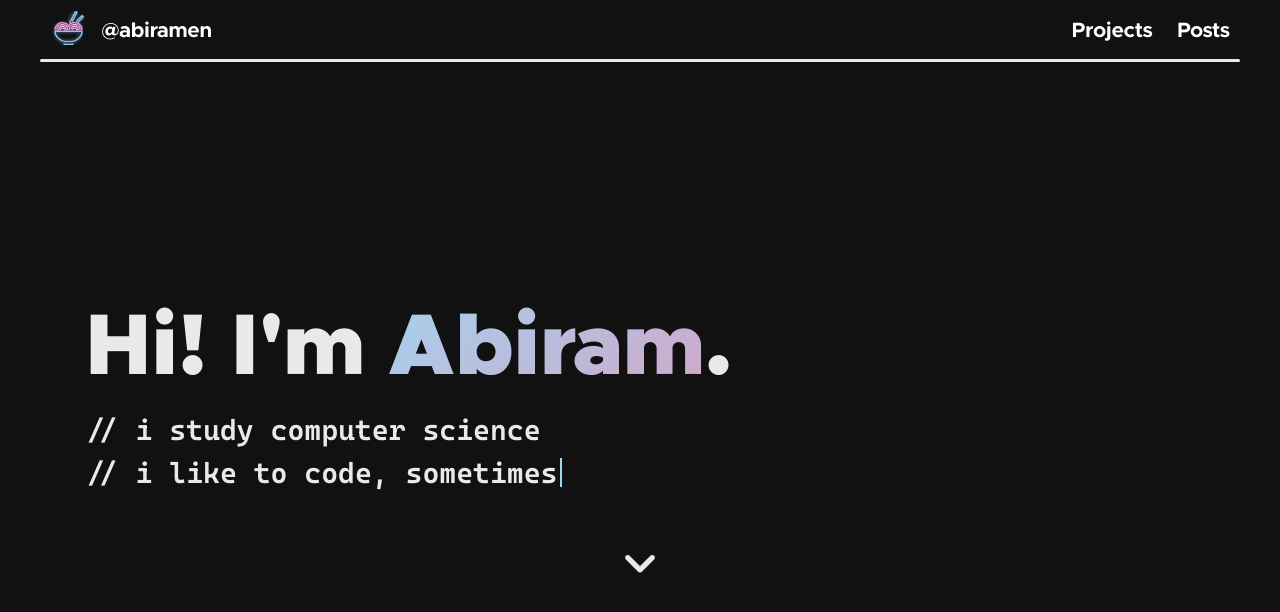
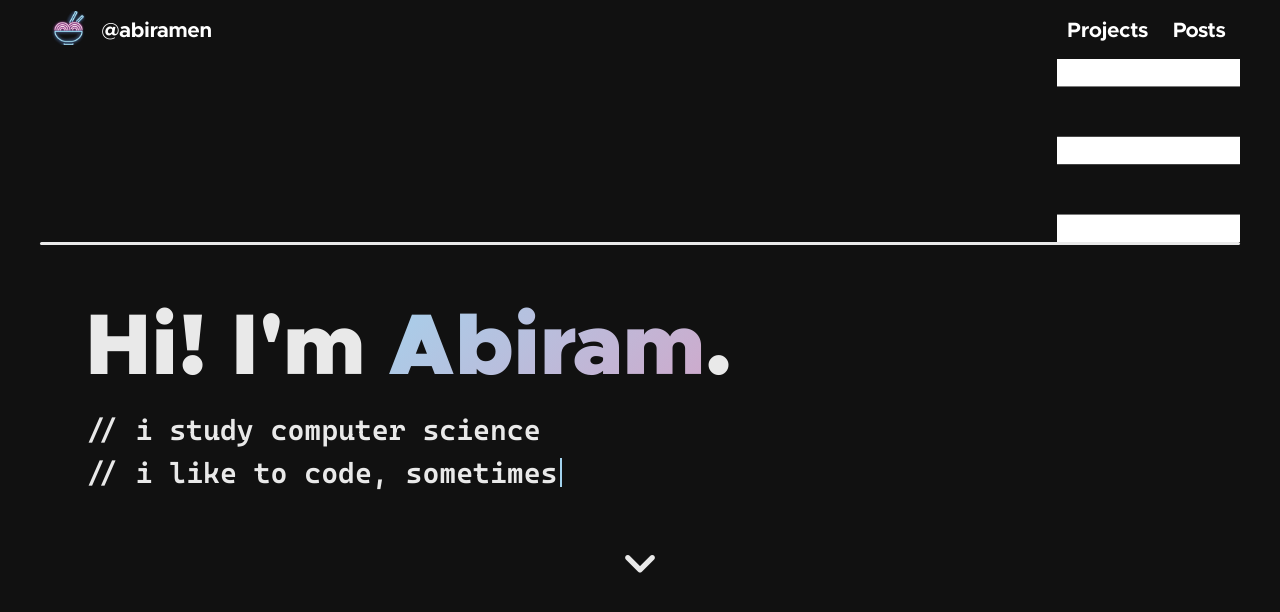
Before and after one commit to jeffreydyao/abiramen.github.io, a Jekyll site: the page built from index.html, in a window 1280 px wide and 900 px high. Shown: the top 612 px of the window. Built offline with Jekyll 4.4.1, drawn with Linux system fonts in a browser that asks for light colours; nearby versions of some CDN libraries.

Commit message:
Add hamburger icon

```diff
--- a/_includes/navigation.html
+++ b/_includes/navigation.html
@@ -9,6 +9,7 @@
         <div id="nav-right">
             <a href="/projects">Projects</a>
             <a href="/posts">Posts</a>
+            <img src="/assets/images/hamburger.svg" alt="hamburger" id="hamburger"/>
         </div>
         <div id="nav-border"></div>
     </div>
```
